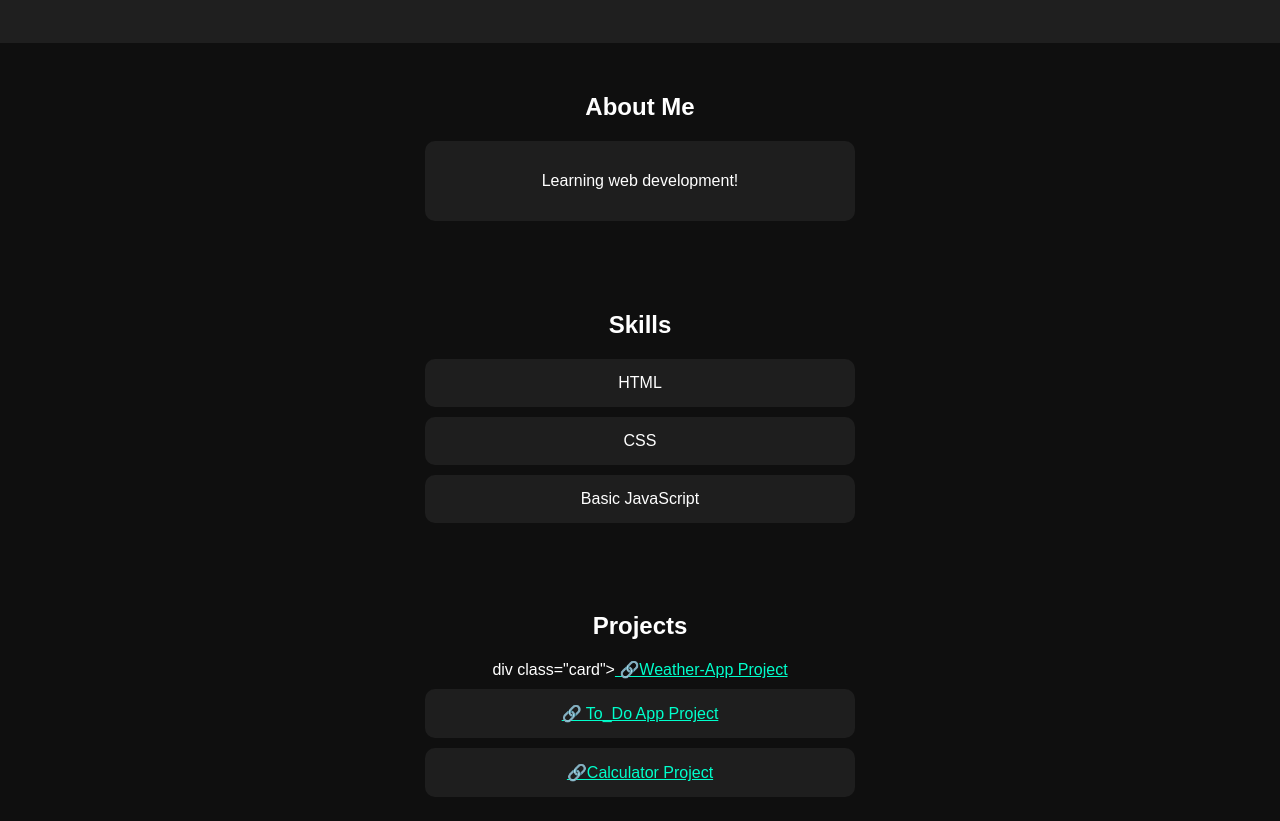
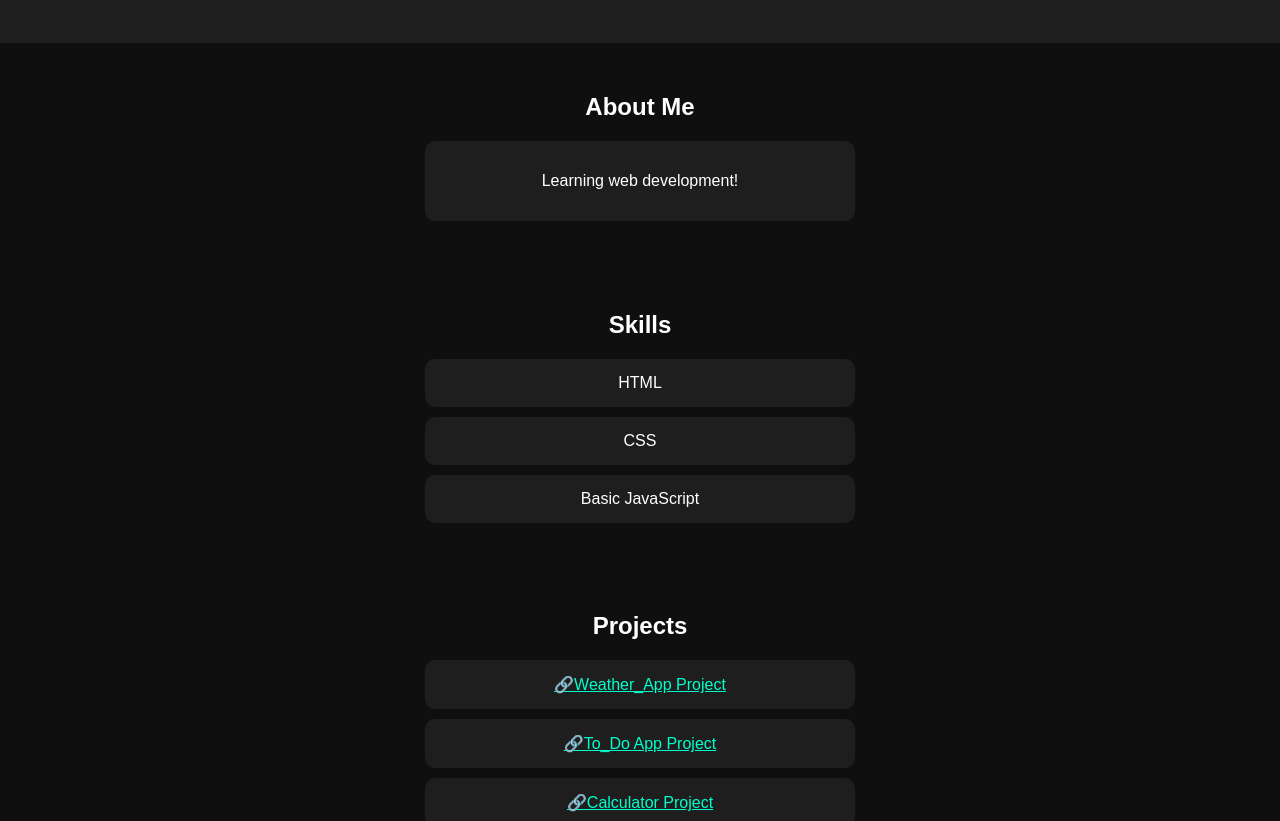
Before and after one commit to S-Brishty/S-Brishty.github.io, a plain HTML site: page index.html in a window 1280 px wide. Shown: the part 131-952 px from the top of the page. Drawn offline with Linux system fonts and the light colour scheme.

Commit message:
Update index.html

```diff
--- a/index.html
+++ b/index.html
@@ -61,10 +61,10 @@
 
 <section>
   <h2>Projects</h2>
- div class="card"><a href="https://s-brishty.github.io/Weather-App/" target="_blank" style="color:#00ffcc;">
-  🔗Weather-App Project </a> </div>
+ <div class="card"><a href="https://s-brishty.github.io/Weather-App/" target="_blank" style="color:#00ffcc;">
+  🔗Weather_App Project </a> </div>
   <div class="card"> <a href="https://s-brishty.github.io/todo_app/" target="_blank" style="color:#00ffcc;">
-  🔗 To_Do App Project </a></div>
+  🔗To_Do App Project </a></div>
     <div class="card"><a href="https://s-brishty.github.io/Calculator/" target="_blank" style="color:#00ffcc;">
   🔗Calculator Project </a> </div>
 </section>
```
